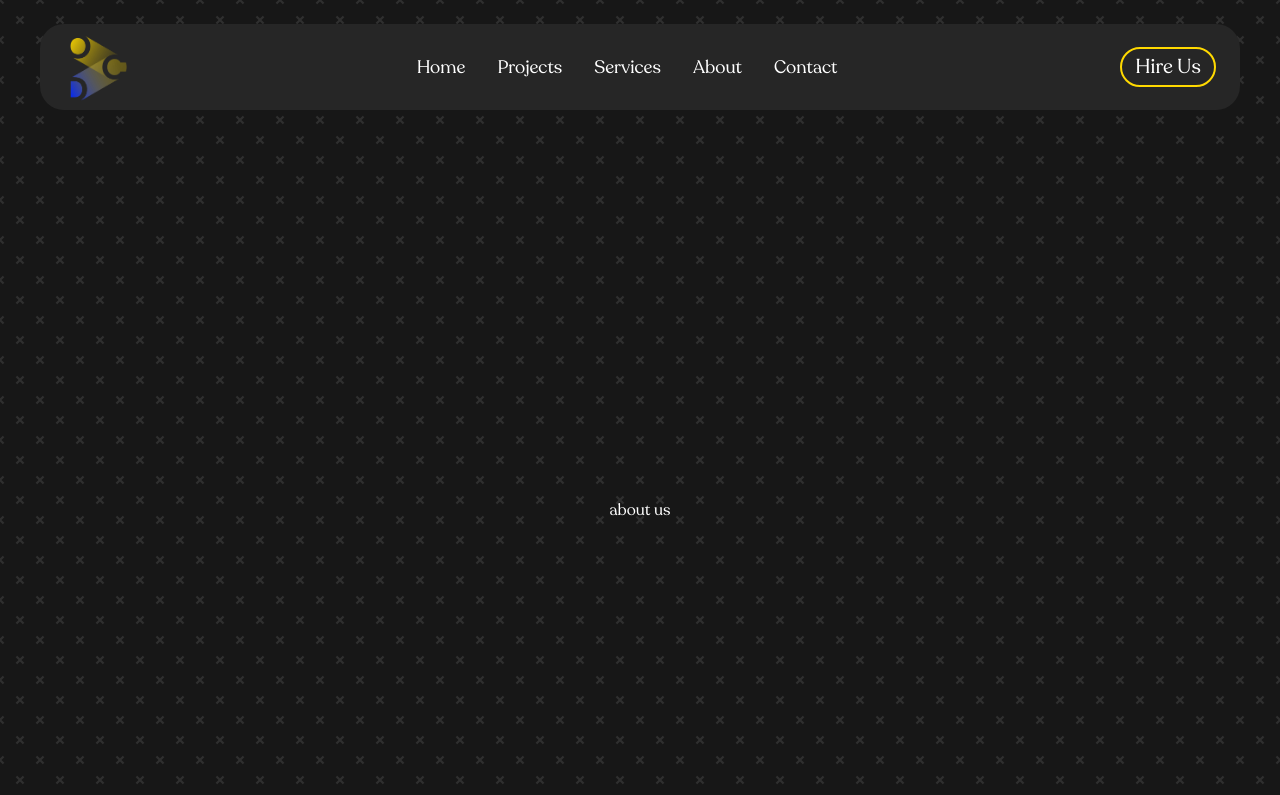
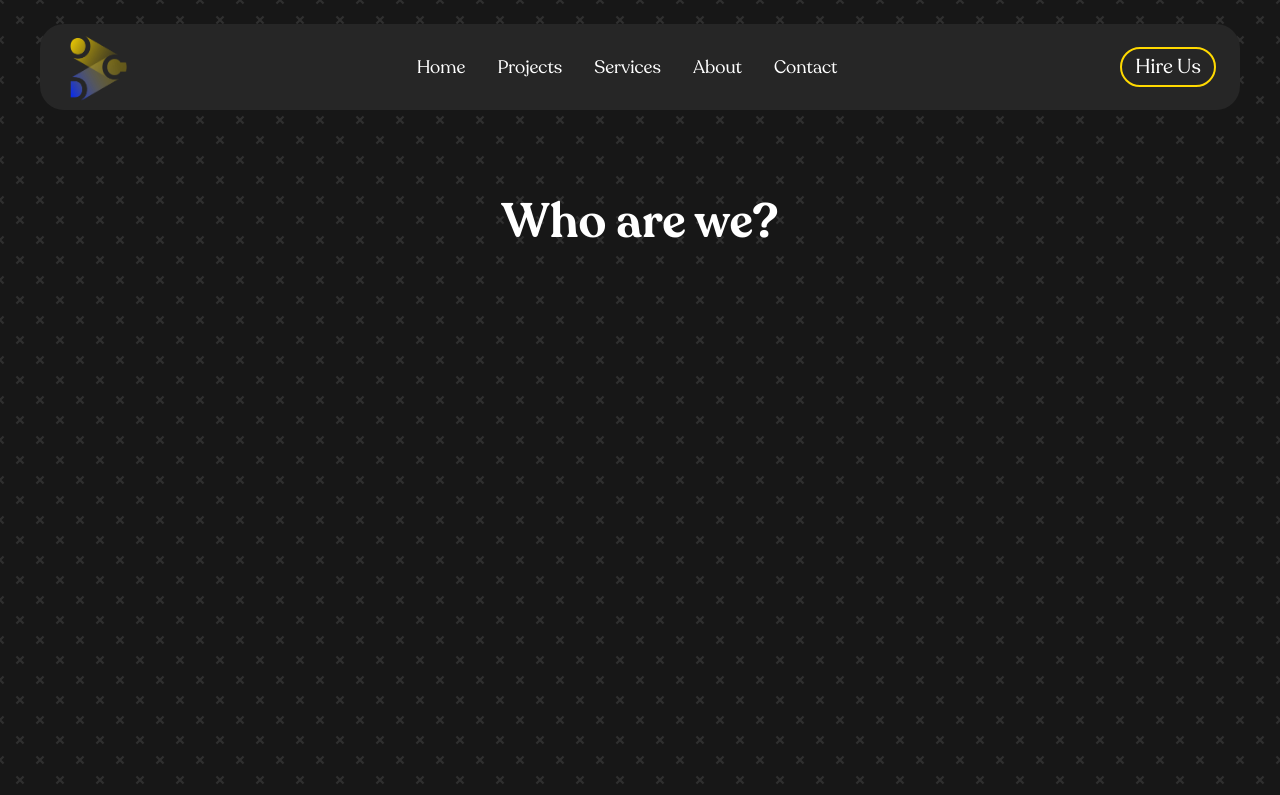
Before and after one commit to daniel-d7a/ocd-new-landing-page, a Next.js app: page /About in a window 1280 px wide. Shown: the top 795 px of the page. Built offline with nearby package versions, Linux system fonts and the light colour scheme; grey boxes are pictures that could not be loaded.

Commit message:
added about page

```diff
--- a/src/app/About/page.tsx
+++ b/src/app/About/page.tsx
@@ -1,7 +1,9 @@
-export default function AboutUs() {
+import { AboutUs } from "@/components/home/AboutUs";
+
+export default function AboutUsPage() {
   return (
-    <div className="min-h-screen grid place-items-center">
-      <p>about us</p>
+    <div className="min-h-screen grid place-items-center py-40">
+      <AboutUs />
     </div>
   );
 }
--- a/src/app/page.tsx
+++ b/src/app/page.tsx
@@ -7,11 +7,11 @@
 export default function Home() {
   return (
     <main className="">
-      <Hero />
-      <AboutUs />
+      {/* <Hero />
+      <AboutUs /> */}
       <Services />
-      <Projects />
-      <Testmonials />
+      {/* <Projects />
+      <Testmonials /> */}
     </main>
   );
 }
```
